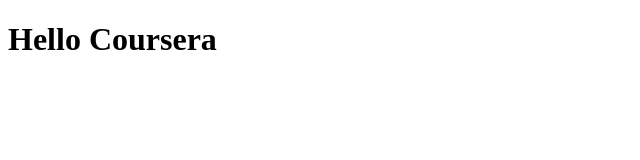
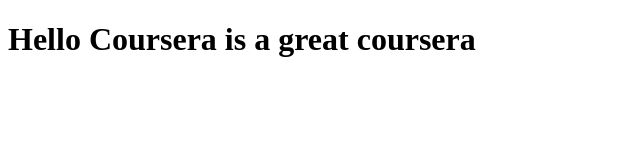
Before and after one commit to grossileo/coursera-test, a plain HTML site: page site/index.html in a window 1280 px wide. Shown: the whole page, without its empty margins (0-640 px from the left). Drawn offline with Linux system fonts and the light colour scheme.

Commit message:
Small addition to our page content.

```diff
--- a/site/index.html
+++ b/site/index.html
@@ -4,6 +4,6 @@
 	<title>Hello Coursera</title>
 </head>
 <body>
-<h1>Hello Coursera<h1>
+<h1>Hello Coursera is a great coursera<h1>
 </body>
 </html>
```
